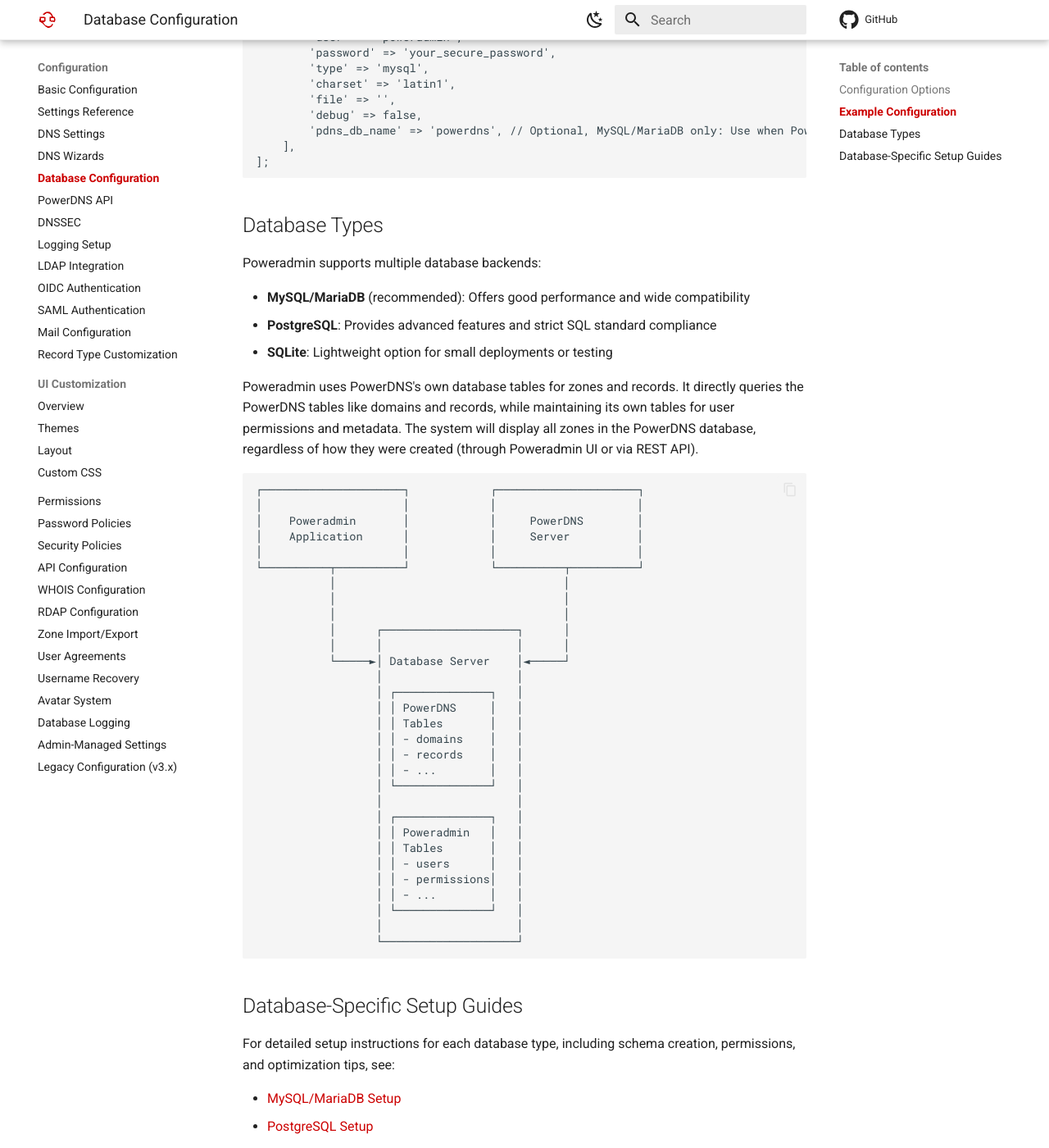
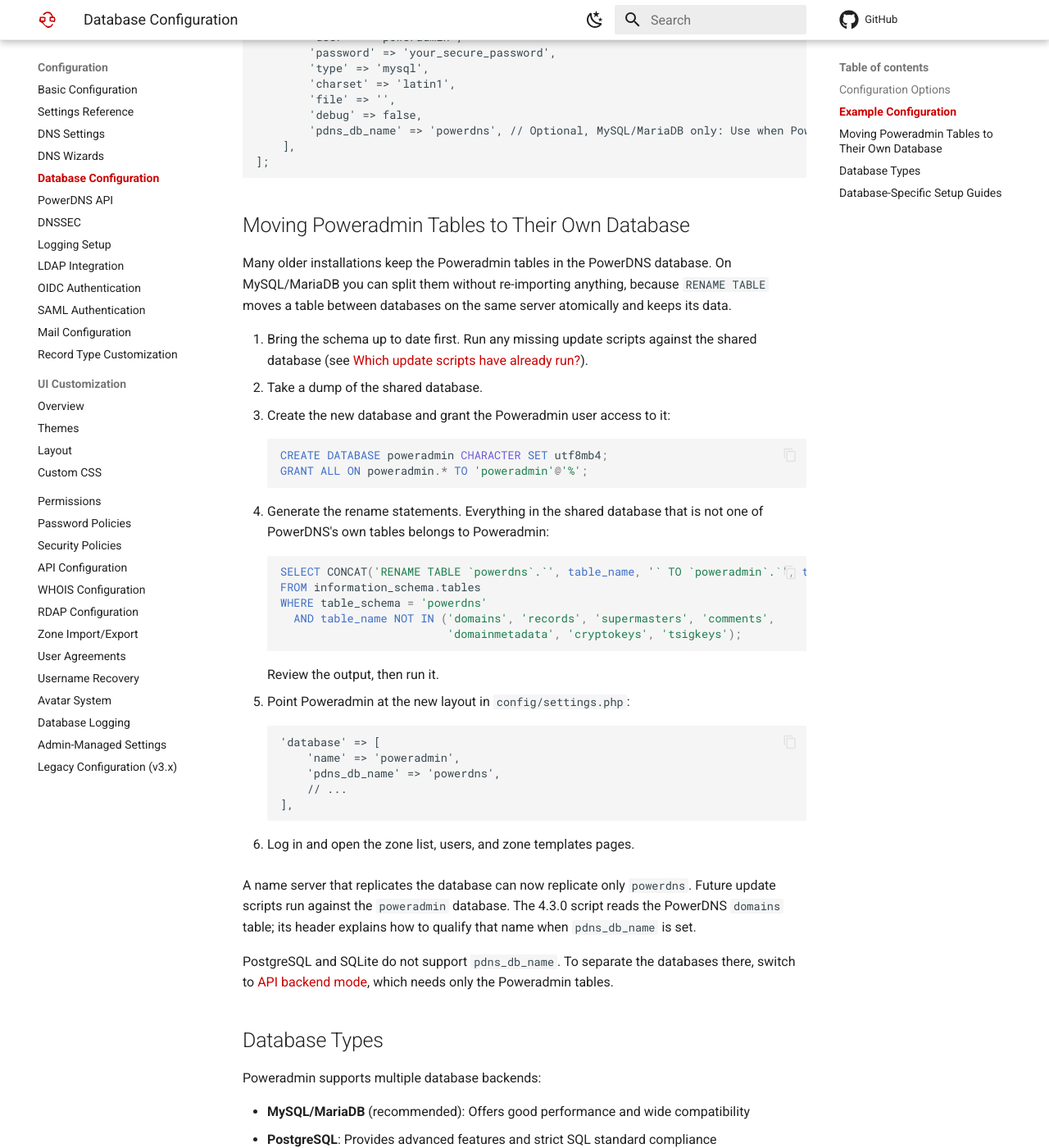
Before and after one commit to poweradmin/poweradmin-docs, an MkDocs documentation site: the page built from docs/configuration/database.md, in a window 1280 px wide and 1400 px high, scrolled down 1040 px. Shown: the whole window at 82% size. Built offline with MkDocs 1.6.1 and Material for MkDocs 9.7.7, drawn with Linux system fonts in a browser that asks for light colours; comment, search, counter and statistics services are not loaded.

Commit message:
docs(database): describe moving Poweradmin tables to their own database

````diff
--- a/docs/configuration/database.md
+++ b/docs/configuration/database.md
@@ -33,6 +33,57 @@
     ],
 ];
 ```
+
+## Moving Poweradmin Tables to Their Own Database
+
+Many older installations keep the Poweradmin tables in the PowerDNS database.
+On MySQL/MariaDB you can split them without re-importing anything, because
+`RENAME TABLE` moves a table between databases on the same server atomically
+and keeps its data.
+
+1. Bring the schema up to date first. Run any missing update scripts against the
+   shared database (see [Which update scripts have already run?](../upgrading/index.md#which-update-scripts-have-already-run)).
+2. Take a dump of the shared database.
+3. Create the new database and grant the Poweradmin user access to it:
+
+    ```sql
+    CREATE DATABASE poweradmin CHARACTER SET utf8mb4;
+    GRANT ALL ON poweradmin.* TO 'poweradmin'@'%';
+    ```
+
+4. Generate the rename statements. Everything in the shared database that is not
+   one of PowerDNS's own tables belongs to Poweradmin:
+
+    ```sql
+    SELECT CONCAT('RENAME TABLE `powerdns`.`', table_name, '` TO `poweradmin`.`', table_name, '`;')
+    FROM information_schema.tables
+    WHERE table_schema = 'powerdns'
+      AND table_name NOT IN ('domains', 'records', 'supermasters', 'comments',
+                             'domainmetadata', 'cryptokeys', 'tsigkeys');
+    ```
+
+    Review the output, then run it.
+
+5. Point Poweradmin at the new layout in `config/settings.php`:
+
+    ```php
+    'database' => [
+        'name' => 'poweradmin',
+        'pdns_db_name' => 'powerdns',
+        // ...
+    ],
+    ```
+
+6. Log in and open the zone list, users, and zone templates pages.
+
+A name server that replicates the database can now replicate only `powerdns`.
+Future update scripts run against the `poweradmin` database. The 4.3.0 script
+reads the PowerDNS `domains` table; its header explains how to qualify that
+name when `pdns_db_name` is set.
+
+PostgreSQL and SQLite do not support `pdns_db_name`. To separate the databases
+there, switch to [API backend mode](powerdns-api.md#migrating-from-sql-to-api-backend),
+which needs only the Poweradmin tables.
 
 ## Database Types
 
````
